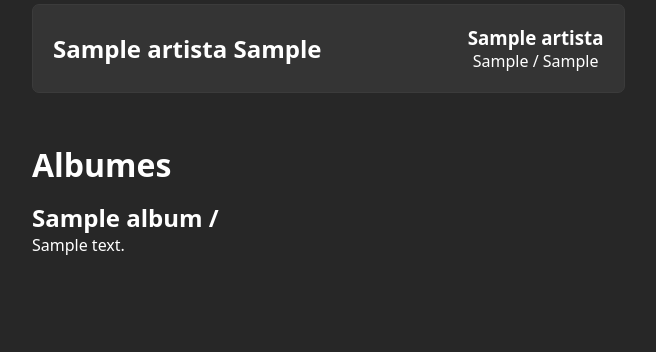
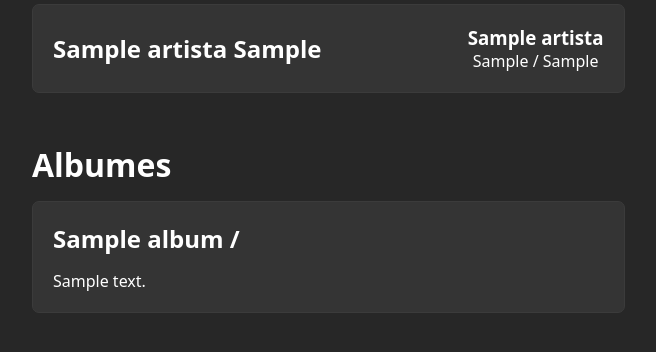
Before and after one commit to Exaedro/cancaos, a PHP site: page / in a window 1280 px wide. Shown: the part 134-486 px from the top of the page, without its empty margins (8-664 px from the left). Run offline with PHP 8.4, Linux system fonts and the light colour scheme; tables that the repository leaves empty or names only in its code hold one stand-in row (values such as "Sample post"); data that the repository does not hold is empty.

Commit message:
style.css updated

```diff
--- a/style.css
+++ b/style.css
@@ -49,3 +49,20 @@ h1 {
 .cancion .cancion-body {
     flex-direction: column;
 }
+
+.albumes {
+    display: grid;
+    grid-template-columns: 1fr 1fr;
+    gap: 15px;
+}
+
+.album {
+    border: 1px solid rgb(59, 59, 59);
+    background-color: rgb(52, 52, 52);
+    border-radius: 7px;
+    padding: 20px;
+}
+
+.album-body {
+    margin-top: 15px;
+}
```
